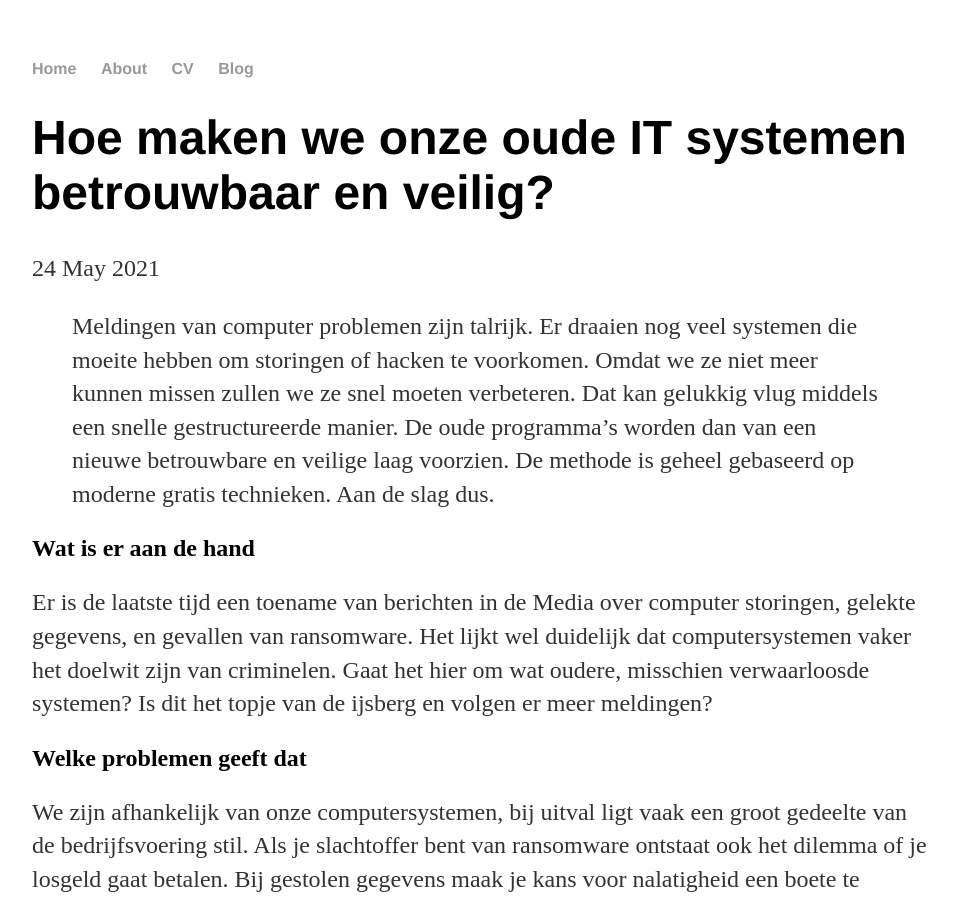
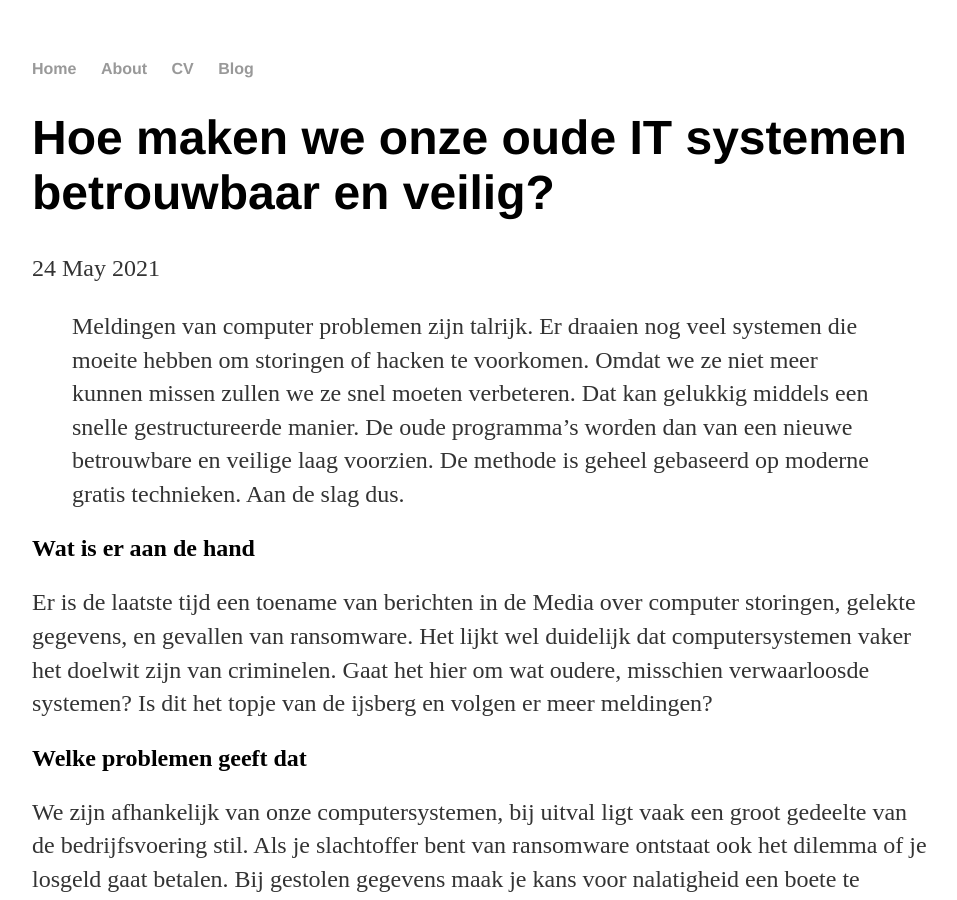
Before and after one commit to paedelm/paedelm.github.io, a Jekyll site: the page built from _posts/2021-05-24-oude systemen betrouwbaar maken.md, in a window 1280 px wide and 900 px high. Shown: the whole window, without its empty margins (160-1117 px from the left). Built offline with Jekyll 4.4.1, drawn with Linux system fonts in a browser that asks for light colours.

Commit message:
verwijderen van vlug

```diff
--- a/_posts/2021-05-24-oude systemen betrouwbaar maken.md
+++ b/_posts/2021-05-24-oude systemen betrouwbaar maken.md
@@ -3,7 +3,7 @@ layout: post
 title: "Hoe maken we onze oude IT systemen betrouwbaar en veilig?"
 date: 2021-05-24
 ---
->Meldingen van computer problemen zijn talrijk. Er draaien nog veel systemen die moeite hebben om storingen of hacken te voorkomen. Omdat we ze niet meer kunnen missen zullen we ze snel moeten verbeteren. Dat kan gelukkig vlug middels een snelle gestructureerde manier. De oude programma's worden dan van een nieuwe betrouwbare en veilige laag voorzien. De methode is geheel gebaseerd op moderne gratis technieken. Aan de slag dus.
+>Meldingen van computer problemen zijn talrijk. Er draaien nog veel systemen die moeite hebben om storingen of hacken te voorkomen. Omdat we ze niet meer kunnen missen zullen we ze snel moeten verbeteren. Dat kan gelukkig middels een snelle gestructureerde manier. De oude programma's worden dan van een nieuwe betrouwbare en veilige laag voorzien. De methode is geheel gebaseerd op moderne gratis technieken. Aan de slag dus.
 
 ## Wat is er aan de hand
  Er is de laatste tijd een toename van berichten in de Media over computer storingen, gelekte gegevens, en gevallen van ransomware.
```
